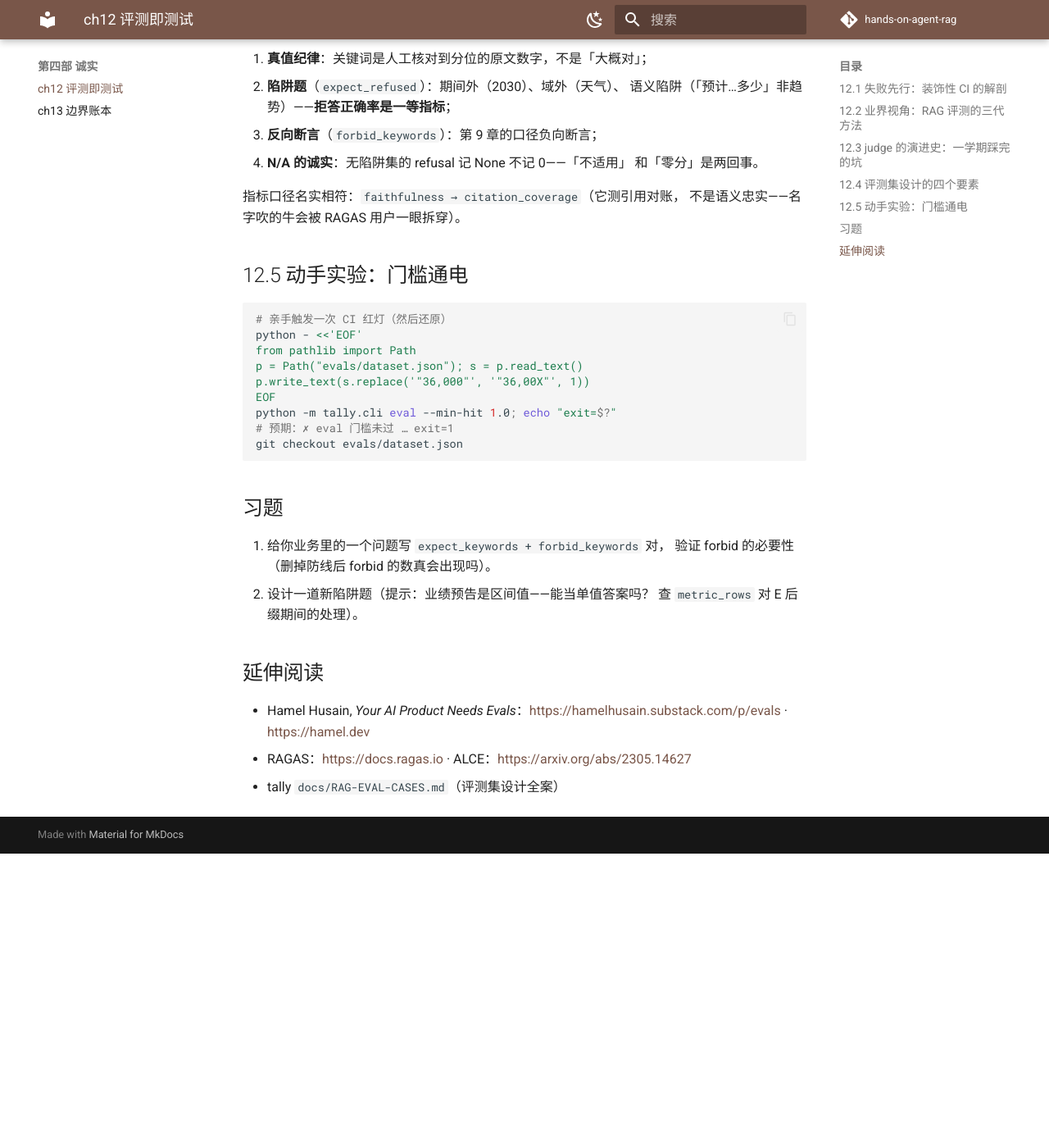
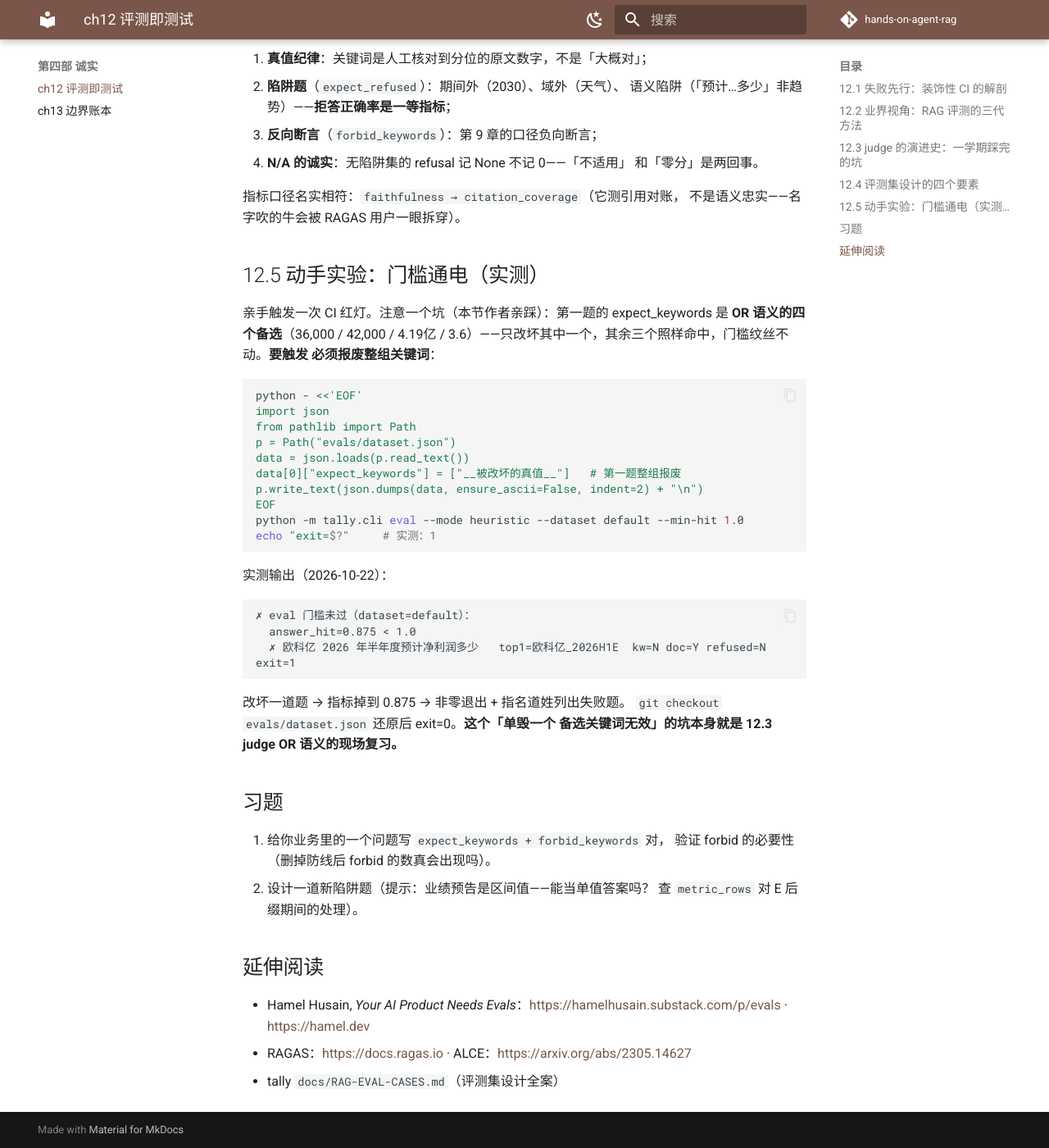
Before and after one commit to Ming-H/hands-on-agent-rag, an MkDocs documentation site: the page built from docs/ch12.md, in a window 1280 px wide and 1400 px high, scrolled down 1606 px. Shown: the whole window at 82% size. Built offline with MkDocs 1.6.1 and Material for MkDocs 9.7.7, drawn with Linux system fonts in a browser that asks for light colours; comment, search, counter and statistics services are not loaded; before the commit the page ends 2647 px from its top, so only the background shows below that.

Commit message:
feat: 教程完成态——实验脚本 12 章 + 关键实验实测数字回填 + 构建验证
- experiments/ch01–ch13 共 12 个脚本（★三个核心实验带实测预期）：
  ch03 表格崩塌 / ch08 阈值两极端 / ch12 门槛通电
- 实测坐实（2026-10-22，tally@v0.7+，heuristic）：
  · ch03：关闭表格感知——samples（叙述型）310→76 块但 answer_hit
    不动 1.0；innolight（表格重）answer_hit 1.0→0.778、
    retrieval 1.0→0.963。「毁伤面取决于语料形态」写进正文
  · ch08：阈值 0.0 与基线完全相同（heuristic 下潜伏无感——闸门
    价值要在 LLM 生成路径上测）；阈值 1.0 citation_coverage 崩到
    0.074 但 answer_hit 仍 1.0（降级=安全失败的活教材）
  · ch12：毁整组关键词 → exit=1 + 失败题点名；「单毁 OR 备选之一
    无效」的亲踩坑写进实验步骤（judge 语义现场复习）
- mkdocs.yml 补 arithmatex（ch05 RRF 公式）；mkdocs build --strict
  零警告通过；LICENSE（CC BY-SA 4.0）落地

Co-Authored-By: Claude Opus 4.8 <noreply@anthropic.com>

````diff
--- a/docs/ch12.md
+++ b/docs/ch12.md
@@ -74,19 +74,38 @@ return kw in answer
 指标口径名实相符：`faithfulness → citation_coverage`（它测引用对账，
 不是语义忠实——名字吹的牛会被 RAGAS 用户一眼拆穿）。
 
-## 12.5 动手实验：门槛通电
+## 12.5 动手实验：门槛通电（实测）
+
+亲手触发一次 CI 红灯。注意一个坑（本节作者亲踩）：第一题的
+expect_keywords 是 **OR 语义的四 个备选**（36,000 / 42,000 / 4.19亿 /
+3.6）——只改坏其中一个，其余三个照样命中，门槛纹丝不动。**要触发
+必须报废整组关键词**：
 
 ```bash
-# 亲手触发一次 CI 红灯（然后还原）
 python - <<'EOF'
+import json
 from pathlib import Path
-p = Path("evals/dataset.json"); s = p.read_text()
-p.write_text(s.replace('"36,000"', '"36,00X"', 1))
+p = Path("evals/dataset.json")
+data = json.loads(p.read_text())
+data[0]["expect_keywords"] = ["__被改坏的真值__"]   # 第一题整组报废
+p.write_text(json.dumps(data, ensure_ascii=False, indent=2) + "\n")
 EOF
-python -m tally.cli eval --min-hit 1.0; echo "exit=$?"
-# 预期：✗ eval 门槛未过 … exit=1
-git checkout evals/dataset.json
+python -m tally.cli eval --mode heuristic --dataset default --min-hit 1.0
+echo "exit=$?"     # 实测：1
 ```
+
+实测输出（2026-10-22）：
+
+```
+✗ eval 门槛未过（dataset=default）：
+  answer_hit=0.875 < 1.0
+  ✗ 欧科亿 2026 年半年度预计净利润多少   top1=欧科亿_2026H1E  kw=N doc=Y refused=N
+exit=1
+```
+
+改坏一道题 → 指标掉到 0.875 → 非零退出 + 指名道姓列出失败题。
+`git checkout evals/dataset.json` 还原后 exit=0。**这个「单毁一个
+备选关键词无效」的坑本身就是 12.3 judge OR 语义的现场复习。**
 
 ## 习题
 
--- a/mkdocs.yml
+++ b/mkdocs.yml
@@ -19,6 +19,8 @@ markdown_extensions:
   - admonition
   - pymdownx.highlight
   - pymdownx.superfences
+  - pymdownx.arithmatex:
+      generic: false
 nav:
   - 首页: index.md
   - 第一部 知识入库:
````
Also changed, not shown: README.md (+5 -3 lines), docs/ch03.md (+16 -5 lines), docs/ch08.md (+20 -9 lines), 13 other files.
